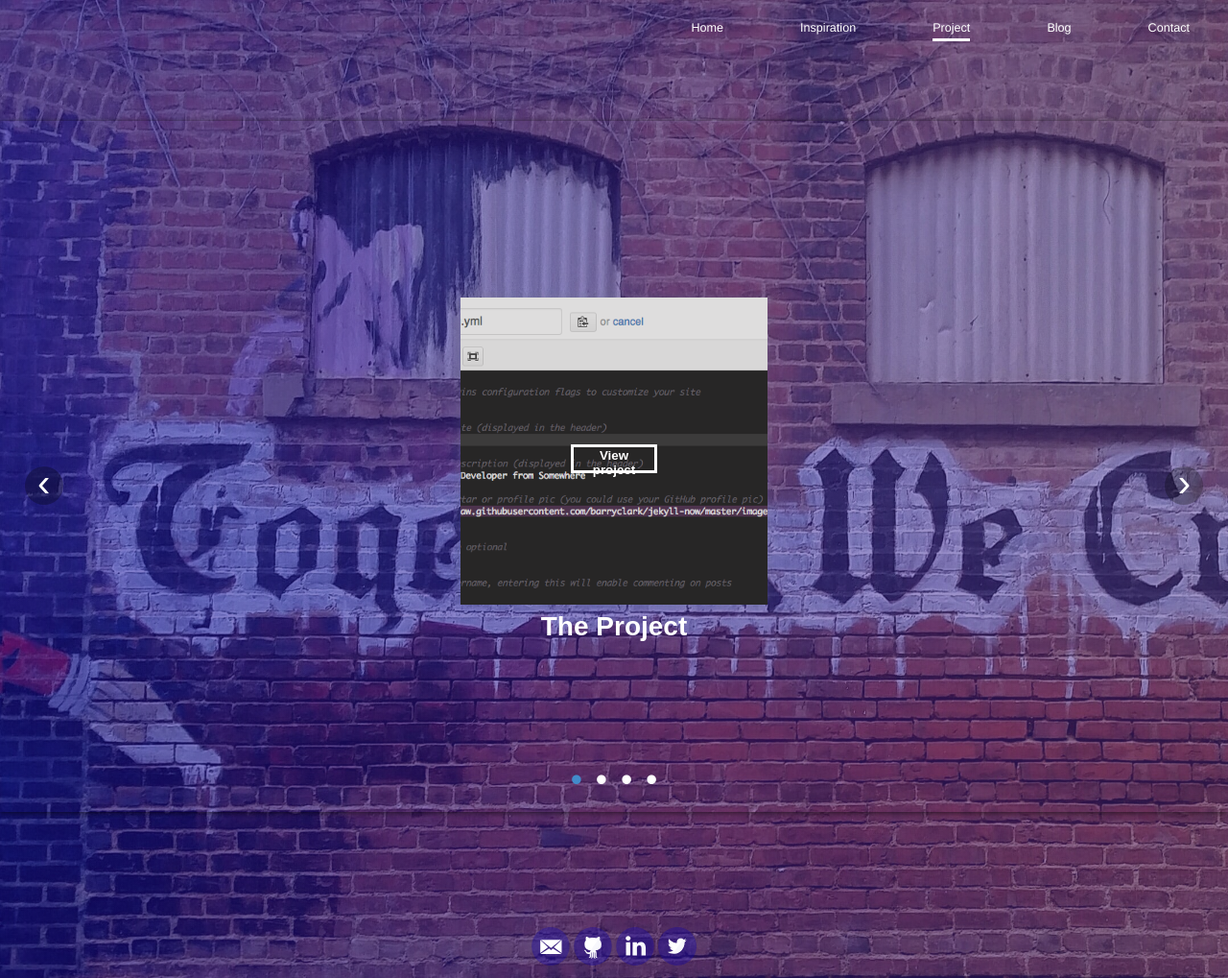
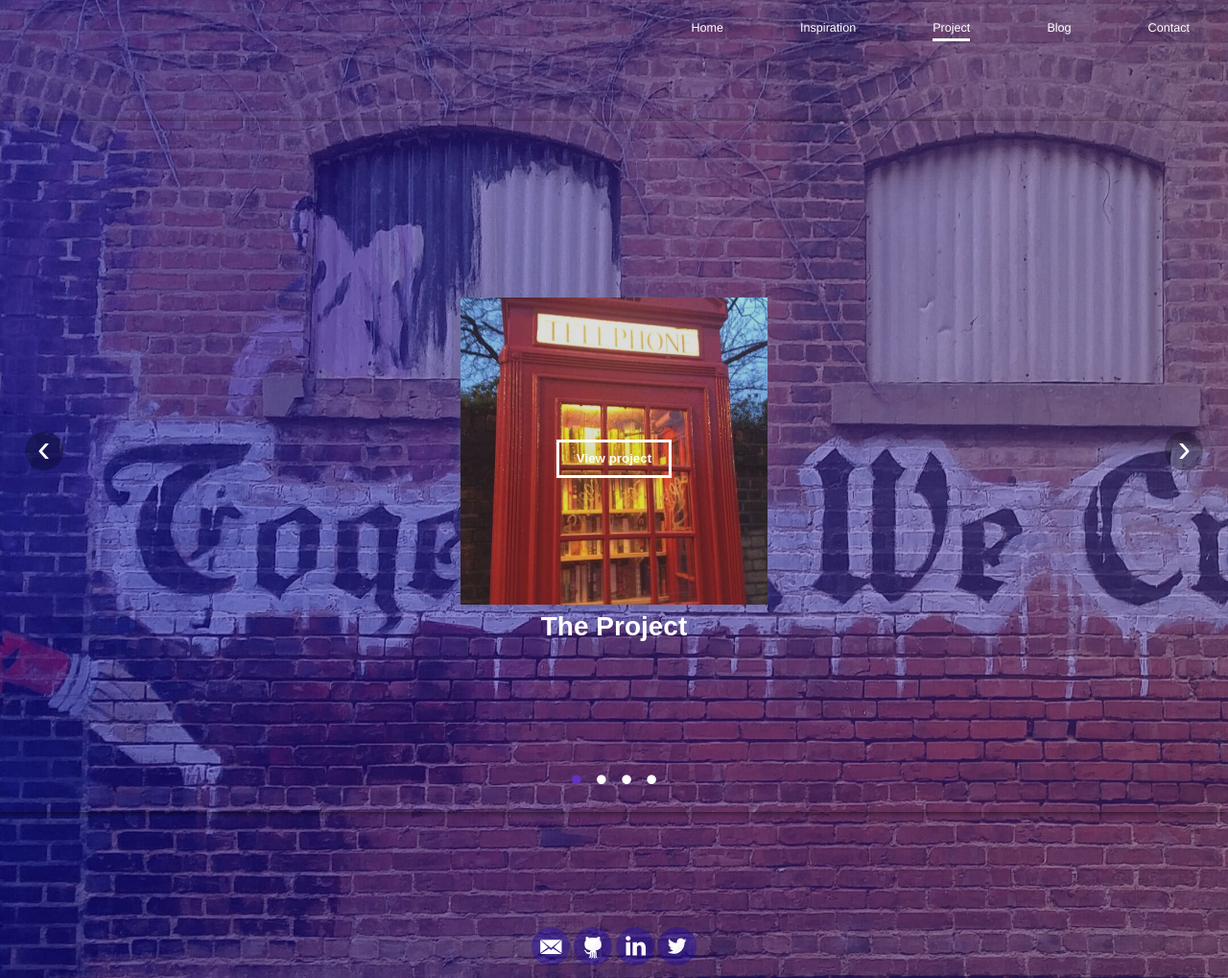
Before and after one commit to FadumaM/testing.github.io, a Jekyll site: the page built from project.html, in a window 1280 px wide. Shown: the whole page at 96% size. Built offline with Jekyll 4.4.1, drawn with Linux system fonts in a browser that asks for light colours; nearby versions of some CDN libraries; some web fonts are replaced.

```diff
--- a/_sass/pages/_contact.scss
+++ b/_sass/pages/_contact.scss
@@ -7,7 +7,7 @@
     justify-content: center;
     align-items: center;
     width: 100vw;
-    height: 100vh;
+    min-height: 100vh;
     flex-direction: column;
     h1 {
       font-family: 'Suez One', serif;
@@ -55,12 +55,11 @@
   transition: ease-in-out 0.25s;
 }
 .contact-form textarea {
-  min-height: 50px;
+  min-height: 150px;
   max-height: 500px;
   white-space: pre-wrap;
   word-wrap: break-word;
   resize: vertical;
-  overflow: hidden;
 }
 .contact-form ::-webkit-input-placeholder {
   text-align: center;
@@ -127,7 +126,6 @@
   font-size: 12px;
   text-transform: uppercase;
   letter-spacing: 1px;
-  border-radius: 3px;
 }
 .contact-form button:hover {
   background: rgba(65, 22, 190, 0.55);
--- a/_sass/pages/_project.scss
+++ b/_sass/pages/_project.scss
@@ -37,8 +37,8 @@
   text-align: center;
     position: absolute;
     opacity: 0;
-    -webkit-transition: opacity 0.6s ease-out;
-    transition: opacity 0.6s ease-out;
+    // -webkit-transition: opacity 0.6s ease-out;
+    // transition: opacity 0.6s ease-out;
 }
 
 .carousel-item img {
@@ -57,7 +57,7 @@
     height: 40px;
     line-height: 35px;
     position: absolute;
-    top: 50%;
+    top: 45%;
     // -webkit-transform: translate(0, -50%);
     cursor: pointer;
     // -ms-transform: translate(0, -50%);
@@ -119,5 +119,17 @@
 #carousel-2:checked ~ .control-2 ~ .carousel-indicators li:nth-child(2) .carousel-bullet,
 #carousel-3:checked ~ .control-3 ~ .carousel-indicators li:nth-child(3) .carousel-bullet,
 #carousel-4:checked ~ .control-4 ~ .carousel-indicators li:nth-child(4) .carousel-bullet {
-    color: #428bca;
+    color: #6233c1;
 }
+
+button.button-project {
+  background: transparent;
+  border: 3px solid $font-color;
+  margin-top: 15px;
+  font-weight: bold;
+  width: 120px;
+  height: 40px;
+    a{
+      color: $font-color;
+    }
+}
--- a/project.html
+++ b/project.html
@@ -8,8 +8,8 @@ permalink: /project/
     <div class="carousel-inner">
         <input class="carousel-open" type="radio" id="carousel-1" name="carousel" aria-hidden="true" hidden="" checked="checked">
         <div class="carousel-item">
-          <div class="card"> <span class="card-full-image"><img src="{{site.baseurl}}/images/config.png"></span>
-            <div class="info-center">{{post.title}} <button type="button" class="button-white"><a href="#">View project</a></button></div>
+          <div class="card"> <span class="card-full-image"><img src="{{site.baseurl}}/images/library.jpeg"></span>
+            <div class="info-center">{{post.title}} <button type="button" class="button-project"><a href="#">View project</a></button></div>
           </div>
           <div class="carousel-text">
             <h1>The Project</h1>
@@ -17,8 +17,8 @@ permalink: /project/
         </div>
         <input class="carousel-open" type="radio" id="carousel-2" name="carousel" aria-hidden="true" hidden="">
         <div class="carousel-item">
-          <div class="card"> <span class="card-full-image"><img src="{{site.baseurl}}/images/config.png"></span>
-            <div class="info-center">{{post.title}} <button type="button" class="button-white"><a href="#">View project</a></button></div>
+          <div class="card"> <span class="card-full-image"><img src="{{site.baseurl}}/images/mobile.jpeg"></span>
+            <div class="info-center">{{post.title}} <button type="button" class="button-project"><a href="#">View project</a></button></div>
           </div>
           <div class="carousel-text">
             <h1>The Project</h1>
@@ -26,8 +26,8 @@ permalink: /project/
         </div>
         <input class="carousel-open" type="radio" id="carousel-3" name="carousel" aria-hidden="true" hidden="">
         <div class="carousel-item">
-          <div class="card"> <span class="card-full-image"><img src="{{site.baseurl}}/images/config.png"></span>
-            <div class="info-center">{{post.title}} <button type="button" class="button-white"><a href="#">View project</a></button></div>
+          <div class="card"> <span class="card-full-image"><img src="{{site.baseurl}}/images/graff.jpeg"></span>
+            <div class="info-center">{{post.title}} <button type="button" class="button-project"><a href="#">View project</a></button></div>
           </div>
           <div class="carousel-text">
             <h1>The Project</h1>
@@ -35,8 +35,8 @@ permalink: /project/
         </div>
         <input class="carousel-open" type="radio" id="carousel-4" name="carousel" aria-hidden="true" hidden="">
         <div class="carousel-item">
-          <div class="card"> <span class="card-full-image"><img src="{{site.baseurl}}/images/config.png"></span>
-            <div class="info-center">{{post.title}} <button type="button" class="button-white"><a href="#">View project</a></button></div>
+          <div class="card"> <span class="card-full-image"><img src="{{site.baseurl}}/images/wall.jpeg"></span>
+            <div class="info-center">{{post.title}} <button type="button" class="button-project"><a href="#">View project</a></button></div>
           </div>
           <div class="carousel-text">
             <h1>The Project</h1>
```
Also changed, not shown: images/mobile.jpeg.
